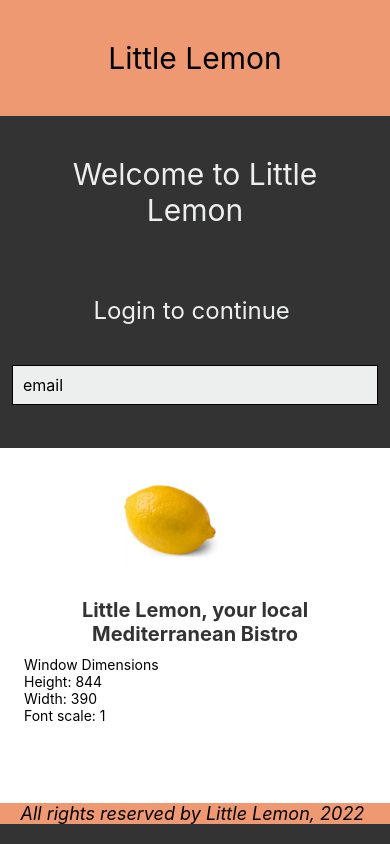
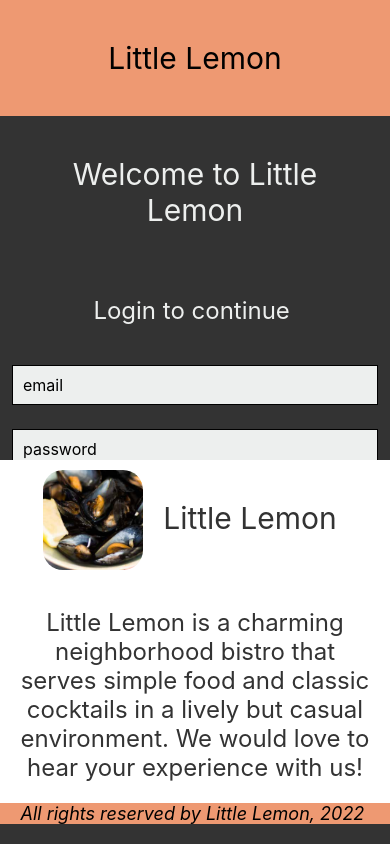
Before and after one commit to rakibroni/AwesomeProject, a React Native app: screen / in a window 390 px wide. Built offline with nearby package versions, Linux system fonts and the light colour scheme.

Commit message:
add light and dark mode

```diff
--- a/WelcomeScreen.js
+++ b/WelcomeScreen.js
@@ -1,54 +1,85 @@
 import {
   ScrollView,
+  View,
+  Text,
+  StyleSheet,
   Image,
-  StyleSheet,
-  Text,
-  useWindowDimensions,
+  useColorScheme,
 } from 'react-native';
 
-const Welcome = () => {
-  const window = useWindowDimensions();
+export default function WelcomeScreen() {
+  const colorScheme = useColorScheme();
+
   return (
-    <ScrollView style={styles.container}>
-      <Image
-        style={styles.logo}
-        source={require('./img/logo.webp')}
-        resizeMode="center"
-        accessible={true}
-        accessibilityLabel={'Little Lemon Logo'}
-      />
-      <Text style={styles.title}>
-        Little Lemon, your local Mediterranean Bistro
+    <ScrollView
+      style={[
+        styles.container,
+        colorScheme === 'light'
+          ? { backgroundColor: '#fff' }
+          : { backgroundColor: '#333333' },
+      ]}>
+      <View style={styles.headerWrapper}>
+        <Image
+          style={styles.image}
+          source={require('./img/logo.png')}
+          resizeMode="cover"
+          accessible={true}
+          accessibilityLabel={'Little Lemon Logo'}
+        />
+
+        <Text
+          style={[
+            styles.headerText,
+            colorScheme === 'light'
+              ? { color: '#333333' }
+              : { color: '#EDEFEE' },
+          ]}>
+          Little Lemon
+        </Text>
+      </View>
+      <Text
+          style={[
+            styles.regularText,
+            colorScheme === 'light'
+              ? { color: '#333333' }
+              : { color: '#EDEFEE' },
+          ]}>
+        Little Lemon is a charming neighborhood bistro that serves simple food
+        and classic cocktails in a lively but casual environment. We would love
+        to hear your experience with us!
       </Text>
-      <Text style={styles.regular}>Window Dimensions</Text>
-      <Text style={styles.regular}>Height: {window.height}</Text>
-      <Text style={styles.regular}>Width: {window.width}</Text>
-      <Text style={styles.regular}>Font scale: {window.fontScale}</Text>
     </ScrollView>
   );
-};
+}
 
 const styles = StyleSheet.create({
-  logo: {
-    height: 100,
-    width: 300,
-    resizeMode: 'contain',
-  },
   container: {
     flex: 1,
-    padding: 24,
-    marginTop: 25,
-    backgroundColor: '#fff',
   },
-
-  title: {
-    marginTop: 16,
-    paddingVertical: 10,
-    color: '#333333',
+  headerWrapper: {
+    flexDirection: 'row',
+    justifyContent: 'center',
+    margin: 10,
+  },
+  headerText: {
+    paddingRight: 10,
+    paddingLeft: 20,
+    paddingTop: 30,
+    paddingBottom: 10,
+    fontSize: 30,
+    color: '#EDEFEE',
     textAlign: 'center',
-    fontSize: 20,
-    fontWeight: 'bold',
+  },
+  regularText: {
+    fontSize: 24,
+    padding: 20,
+    marginVertical: 8,
+    color: '#EDEFEE',
+    textAlign: 'center',
+  },
+  image: {
+    width: 100,
+    height: 100,
+    borderRadius: 20,
   },
 });
-
-export default Welcome;
```
Also changed, not shown: img/logo.png (added).
